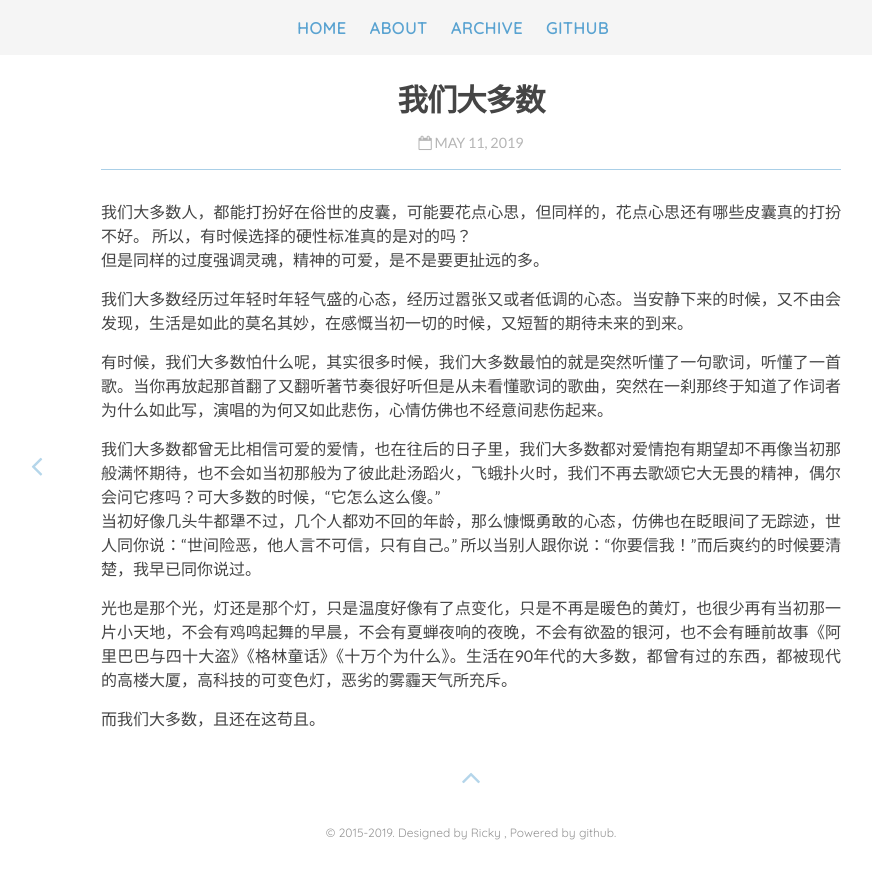
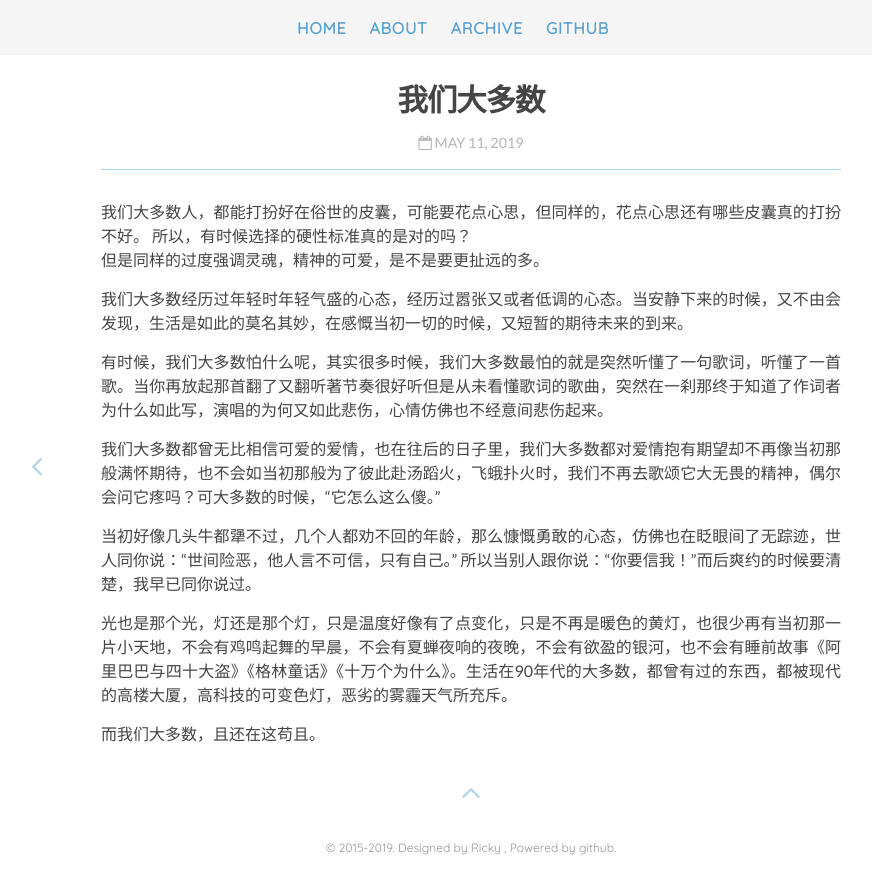
Before and after one commit to Rickylamn/Rickylamn.github.io, a Jekyll site: the page built from _posts/2019-5-11-我们大多数.md, in a window 1280 px wide. Shown: the top 894 px of the page, without its empty margins (169-1041 px from the left). Built offline with Jekyll 4.4.1, drawn with Linux system fonts in a browser that asks for light colours; nearby versions of some CDN libraries; our own code applies the rules of GitHub Pages for plain Markdown files; comment, search, counter and statistics services are not loaded.

```diff
--- a/_posts/2019-5-11-我们大多数.md
+++ b/_posts/2019-5-11-我们大多数.md
@@ -4,8 +4,9 @@
 
 <p>有时候，我们大多数怕什么呢，其实很多时候，我们大多数最怕的就是突然听懂了一句歌词，听懂了一首歌。当你再放起那首翻了又翻听著节奏很好听但是从未看懂歌词的歌曲，突然在一刹那终于知道了作词者为什么如此写，演唱的为何又如此悲伤，心情仿佛也不经意间悲伤起来。 </p>
 
-<p>我们大多数都曾无比相信可爱的爱情，也在往后的日子里，我们大多数都对爱情抱有期望却不再像当初那般满怀期待，也不会如当初那般为了彼此赴汤蹈火，飞蛾扑火时，我们不再去歌颂它大无畏的精神，偶尔会问它疼吗？可大多数的时候，“它怎么这么傻。”<br>
-当初好像几头牛都犟不过，几个人都劝不回的年龄，那么慷慨勇敢的心态，仿佛也在眨眼间了无踪迹，世人同你说：“世间险恶，他人言不可信，只有自己。” 所以当别人跟你说：“你要信我！”而后爽约的时候要清楚，我早已同你说过。 </p>
+<p>我们大多数都曾无比相信可爱的爱情，也在往后的日子里，我们大多数都对爱情抱有期望却不再像当初那般满怀期待，也不会如当初那般为了彼此赴汤蹈火，飞蛾扑火时，我们不再去歌颂它大无畏的精神，偶尔会问它疼吗？可大多数的时候，“它怎么这么傻。”</p>
+
+<p>当初好像几头牛都犟不过，几个人都劝不回的年龄，那么慷慨勇敢的心态，仿佛也在眨眼间了无踪迹，世人同你说：“世间险恶，他人言不可信，只有自己。” 所以当别人跟你说：“你要信我！”而后爽约的时候要清楚，我早已同你说过。 </p>
 
 <p>光也是那个光，灯还是那个灯，只是温度好像有了点变化，只是不再是暖色的黄灯，也很少再有当初那一片小天地，不会有鸡鸣起舞的早晨，不会有夏蝉夜响的夜晚，不会有欲盈的银河，也不会有睡前故事《阿里巴巴与四十大盗》《格林童话》《十万个为什么》。生活在90年代的大多数，都曾有过的东西，都被现代的高楼大厦，高科技的可变色灯，恶劣的雾霾天气所充斥。 </p>
 
```
